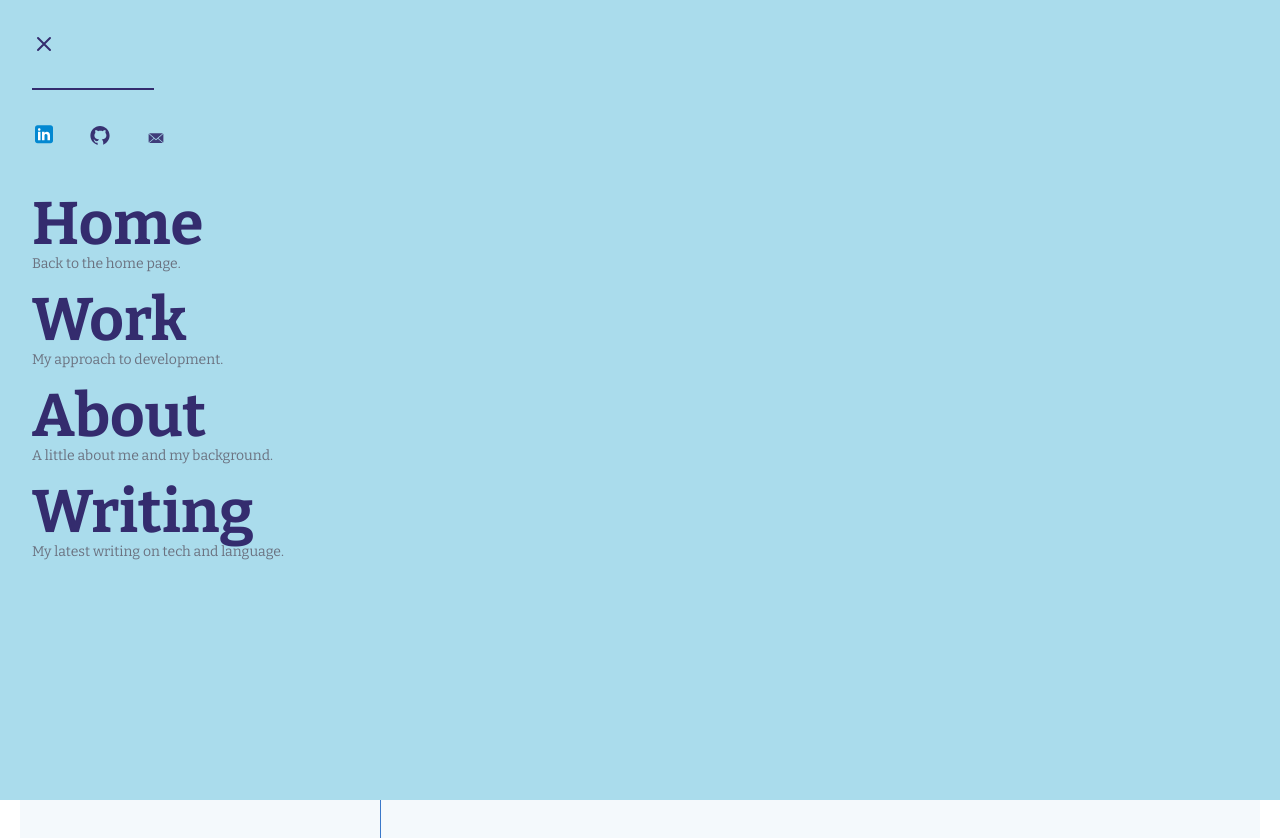
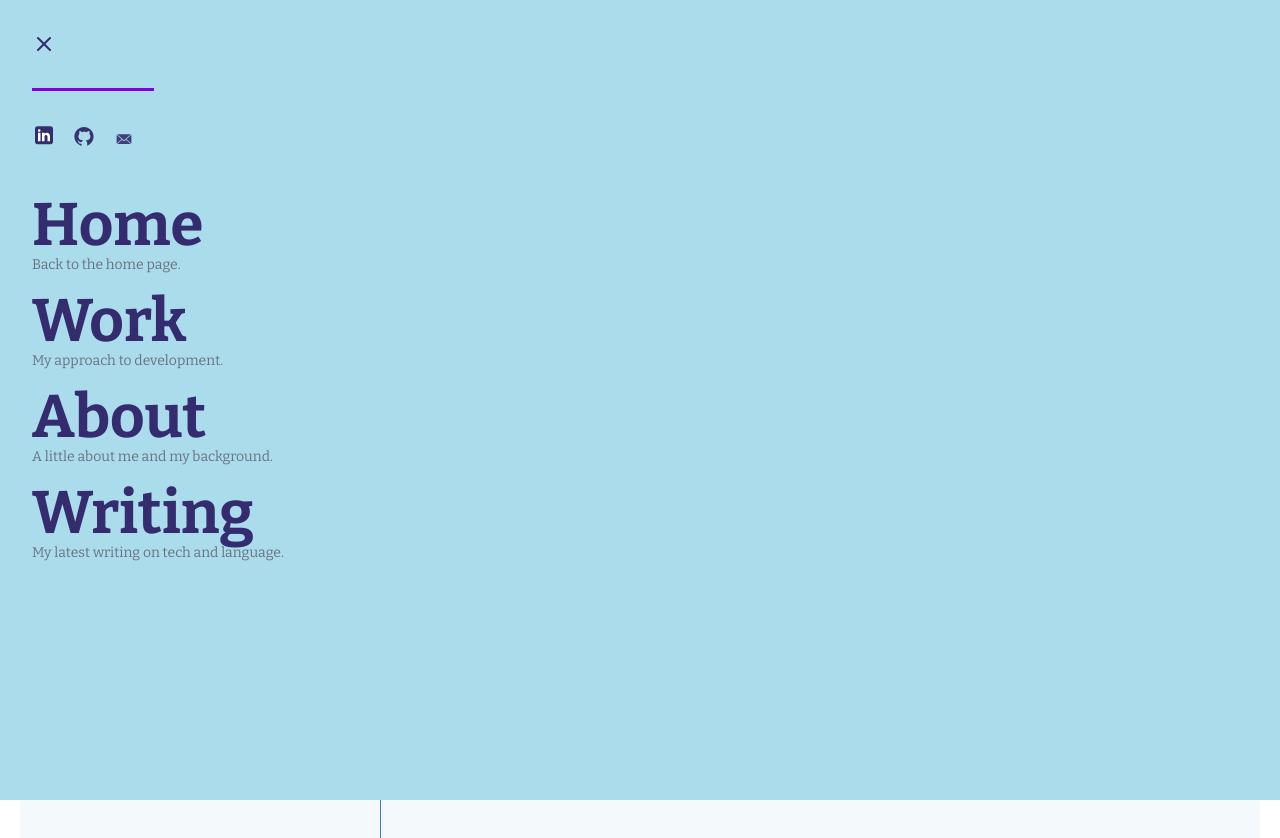
Before and after one commit to flobby41/Portfolio, a Next.js app: page / in a window 1280 px wide. Both pictures are taken after a click on the button "MENU". Shown: the top 838 px of the page. Built offline with nearby package versions, Linux system fonts and the light colour scheme.

Commit message:
fix: update Navbar styles for improved visual consistency and accessibility

```diff
--- a/src/components/layout/Navbar.tsx
+++ b/src/components/layout/Navbar.tsx
@@ -165,12 +165,12 @@ const Navbar = () => {
                         ease: [0.76, 0, 0.24, 1],
                       },
                     }}
-                    className="relative h-[2px] bg-[#342c6e] mt-8 mb-8"
+                    className="relative h-[3px] bg-[#7f00e0] mt-8 mb-8"
                   />
 
                   {/* Social Icons */}
                   <motion.div
-                    className="flex space-x-8 mb-12"
+                    className="flex space-x-4 mb-12"
                     variants={{
                       animate: {
                         transition: {
@@ -184,13 +184,13 @@ const Navbar = () => {
                       <motion.a
                         key={social.icon}
                         href={social.href}
-                        className="text-[#342c6e] hover:text-[#8e27e2] transition-colors"
+                        className="text-[#342c6e] hover:text-[#f5f5f5] transition-colors"
                         variants={itemVariants}
                       >
                         <span className="sr-only">{social.label}</span>
                         {social.icon === 'linkedIn' && (
                           <svg xmlns="http://www.w3.org/2000/svg" width="24" height="24" viewBox="0 0 48 48">
-                            <path fill="#0288D1" d="M42,37c0,2.762-2.238,5-5,5H11c-2.761,0-5-2.238-5-5V11c0-2.762,2.239-5,5-5h26c2.762,0,5,2.238,5,5V37z"/>
+                            <path fill="currentColor" d="M42,37c0,2.762-2.238,5-5,5H11c-2.761,0-5-2.238-5-5V11c0-2.762,2.239-5,5-5h26c2.762,0,5,2.238,5,5V37z"/>
                             <path fill="#FFF" d="M12 19H17V36H12zM14.485 17h-.028C12.965 17 12 15.888 12 14.499 12 13.08 12.995 12 14.514 12c1.521 0 2.458 1.08 2.486 2.499C17 15.887 16.035 17 14.485 17zM36 36h-5v-9.099c0-2.198-1.225-3.698-3.192-3.698-1.501 0-2.313 1.012-2.707 1.99C24.957 25.543 25 26.511 25 27v9h-5V19h5v2.616C25.721 20.5 26.85 19 29.738 19c3.578 0 6.261 2.25 6.261 7.274L36 36 36 36z"/>
                           </svg>
                         )}
```
